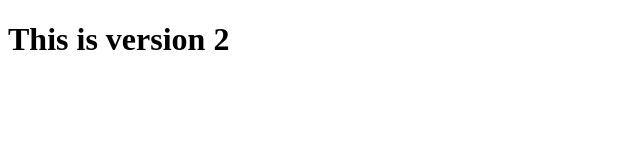
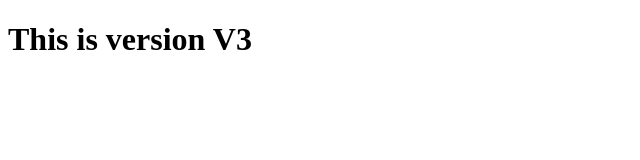
Before and after one commit to maitydipak/MyYTRepo, a plain HTML site: page index.html in a window 1280 px wide. Shown: the full height of the page, 0-640 px from the left. Drawn offline with Linux system fonts and the light colour scheme.

Commit message:
this is v3

```diff
--- a/index.html
+++ b/index.html
@@ -6,6 +6,6 @@
     <title>Document</title>
 </head>
 <body>
-    <h1>This is version 2</h1>
+    <h1>This is version V3</h1>
 </body>
 </html>
```
